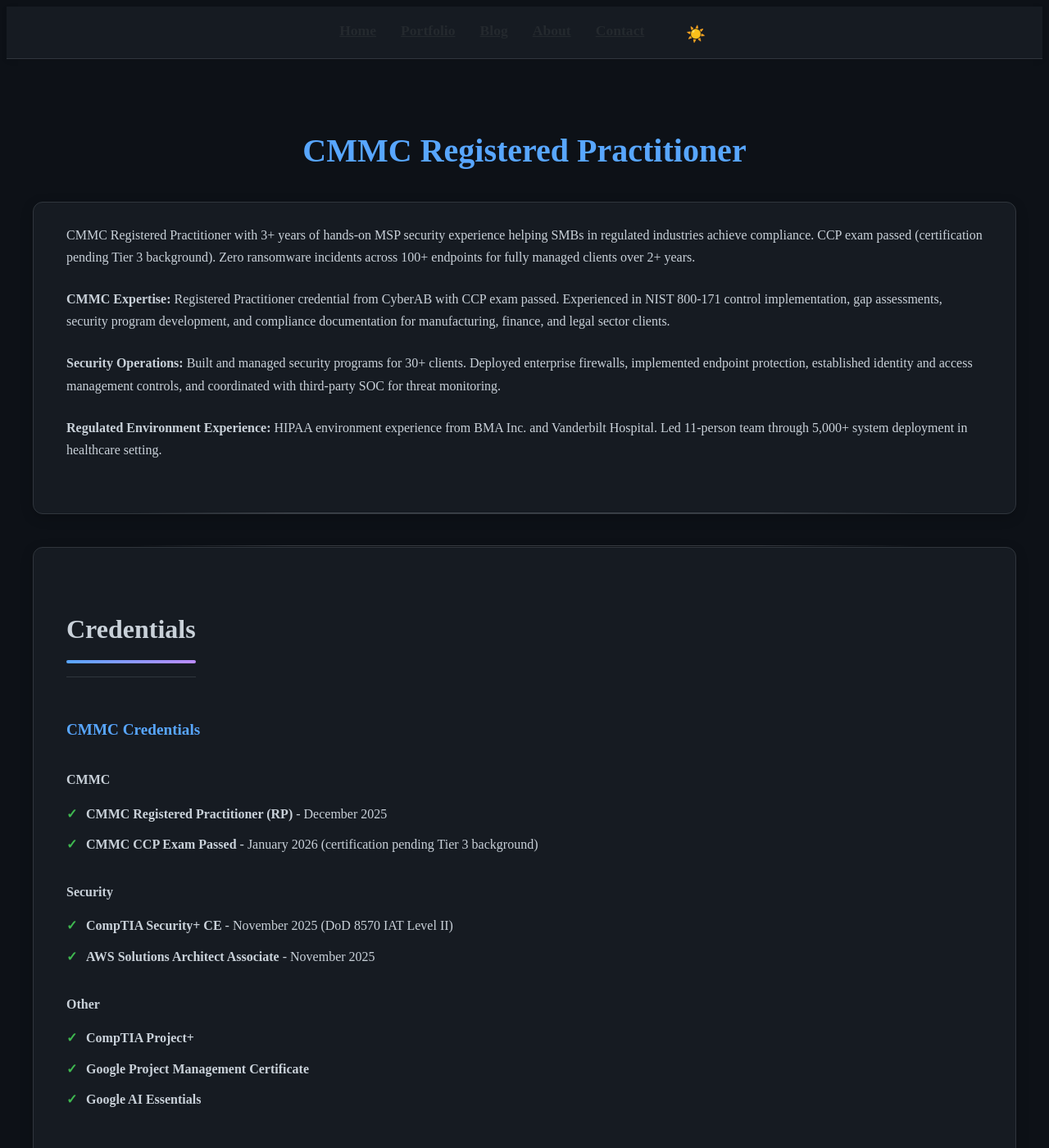
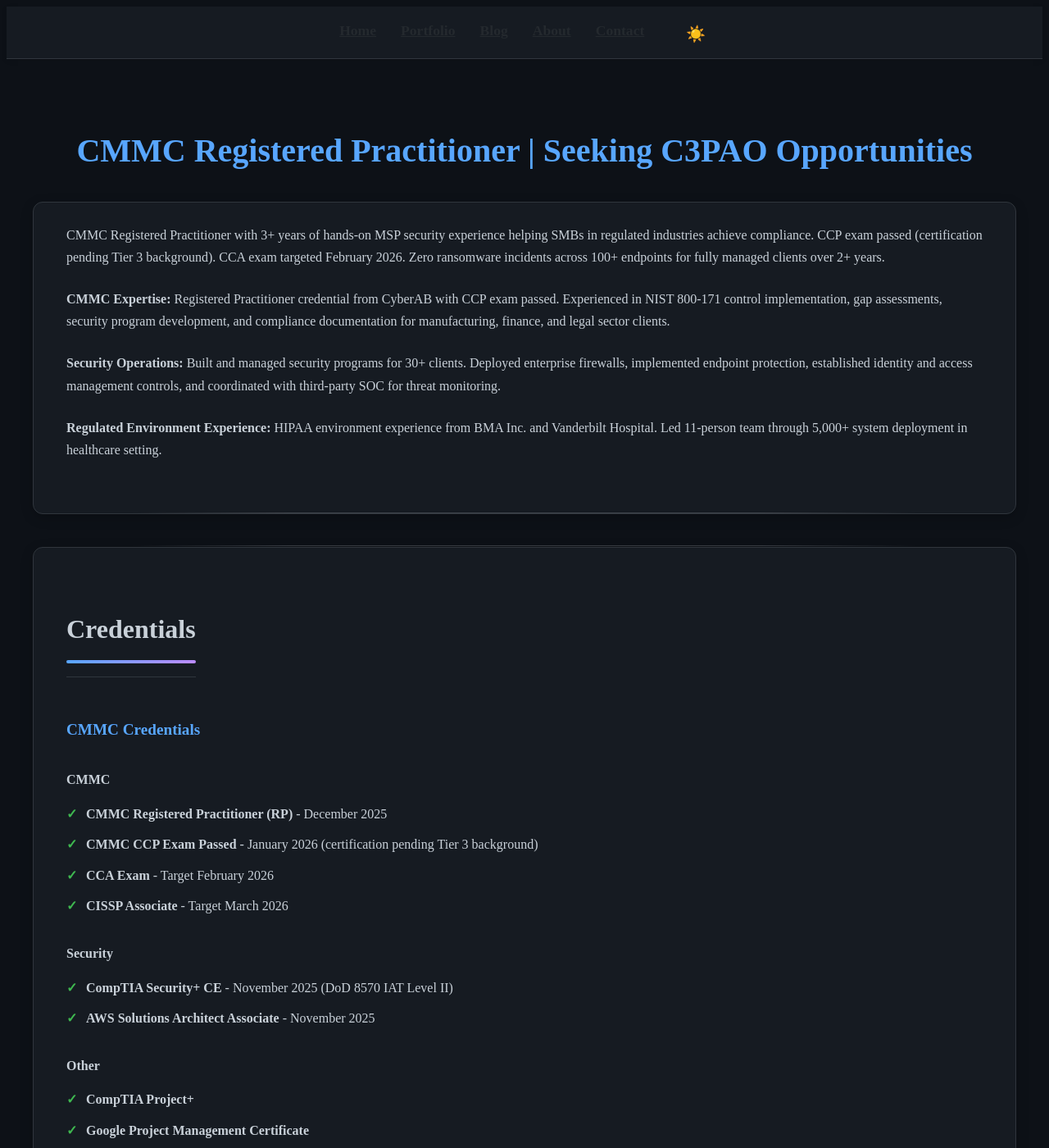
Before and after one commit to joshuamichaelhall/joshuamichaelhall.github.io, a Jekyll site: the page built from pages/about.md, in a window 1280 px wide and 1400 px high. Shown: the whole window at 82% size. Built offline with Jekyll 4.4.1, drawn with Linux system fonts in a browser that asks for light colours; nearby versions of some CDN libraries; some of the changed text lies outside the part shown.

Commit message:
Update about page for C3PAO-focused positioning
- Add "Seeking C3PAO Opportunities" to heading
- Add CCA target (Feb 2026) to intro and credentials
- Add CISSP Associate target (Mar 2026) to credentials
- Update location to Remote preferred | San Antonio | Dallas
- Update tagline to explicitly seek C3PAO roles
- Update signature with clearance-ready status

Co-Authored-By: Claude Opus 4.5 <noreply@anthropic.com>

```diff
--- a/pages/about.md
+++ b/pages/about.md
@@ -4,10 +4,10 @@ title: About
 permalink: /about/
 ---
 
-# CMMC Registered Practitioner
+# CMMC Registered Practitioner | Seeking C3PAO Opportunities
 
 <div class="content-section with-divider">
-  <p>CMMC Registered Practitioner with 3+ years of hands-on MSP security experience helping SMBs in regulated industries achieve compliance. CCP exam passed (certification pending Tier 3 background). Zero ransomware incidents across 100+ endpoints for fully managed clients over 2+ years.</p>
+  <p>CMMC Registered Practitioner with 3+ years of hands-on MSP security experience helping SMBs in regulated industries achieve compliance. CCP exam passed (certification pending Tier 3 background). CCA exam targeted February 2026. Zero ransomware incidents across 100+ endpoints for fully managed clients over 2+ years.</p>
 
   <p><strong>CMMC Expertise:</strong> Registered Practitioner credential from CyberAB with CCP exam passed. Experienced in NIST 800-171 control implementation, gap assessments, security program development, and compliance documentation for manufacturing, finance, and legal sector clients.</p>
 
@@ -27,6 +27,8 @@ permalink: /about/
         <ul class="cert-list">
           <li><strong>CMMC Registered Practitioner (RP)</strong> - December 2025</li>
           <li><strong>CMMC CCP Exam Passed</strong> - January 2026 (certification pending Tier 3 background)</li>
+          <li><strong>CCA Exam</strong> - Target February 2026</li>
+          <li><strong>CISSP Associate</strong> - Target March 2026</li>
         </ul>
       </div>
 
@@ -130,12 +132,12 @@ permalink: /about/
     </div>
     <div class="expertise-item">
       <h3>Location</h3>
-      <p>Arkansas, relocating to San Antonio or Dallas area</p>
+      <p>Remote preferred | San Antonio | Dallas | Available immediately</p>
     </div>
   </div>
 
   <div class="quote">
-    <p>Helping organizations in regulated industries build and maintain security programs that meet compliance requirements.</p>
-    <div class="quote-author">- CMMC Registered Practitioner | Former MSP Owner</div>
+    <p>Seeking CMMC Consultant or Assessment Support roles at C3PAOs. Clearance-ready (U.S. Citizen, clean background).</p>
+    <div class="quote-author">- CMMC RP | CCP (Exam Passed) | Security+ | Clearance-Ready</div>
   </div>
 </div>
```
